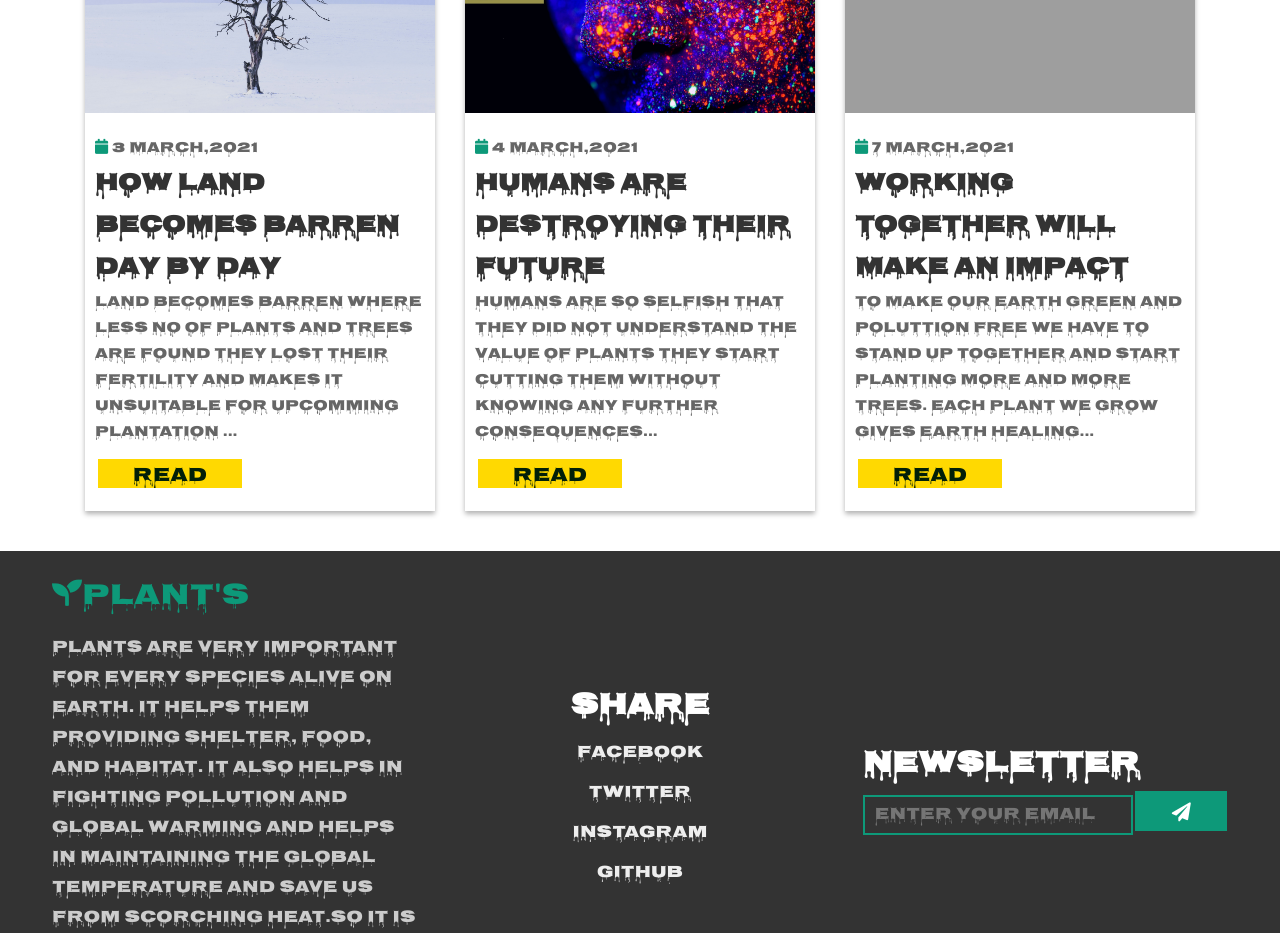
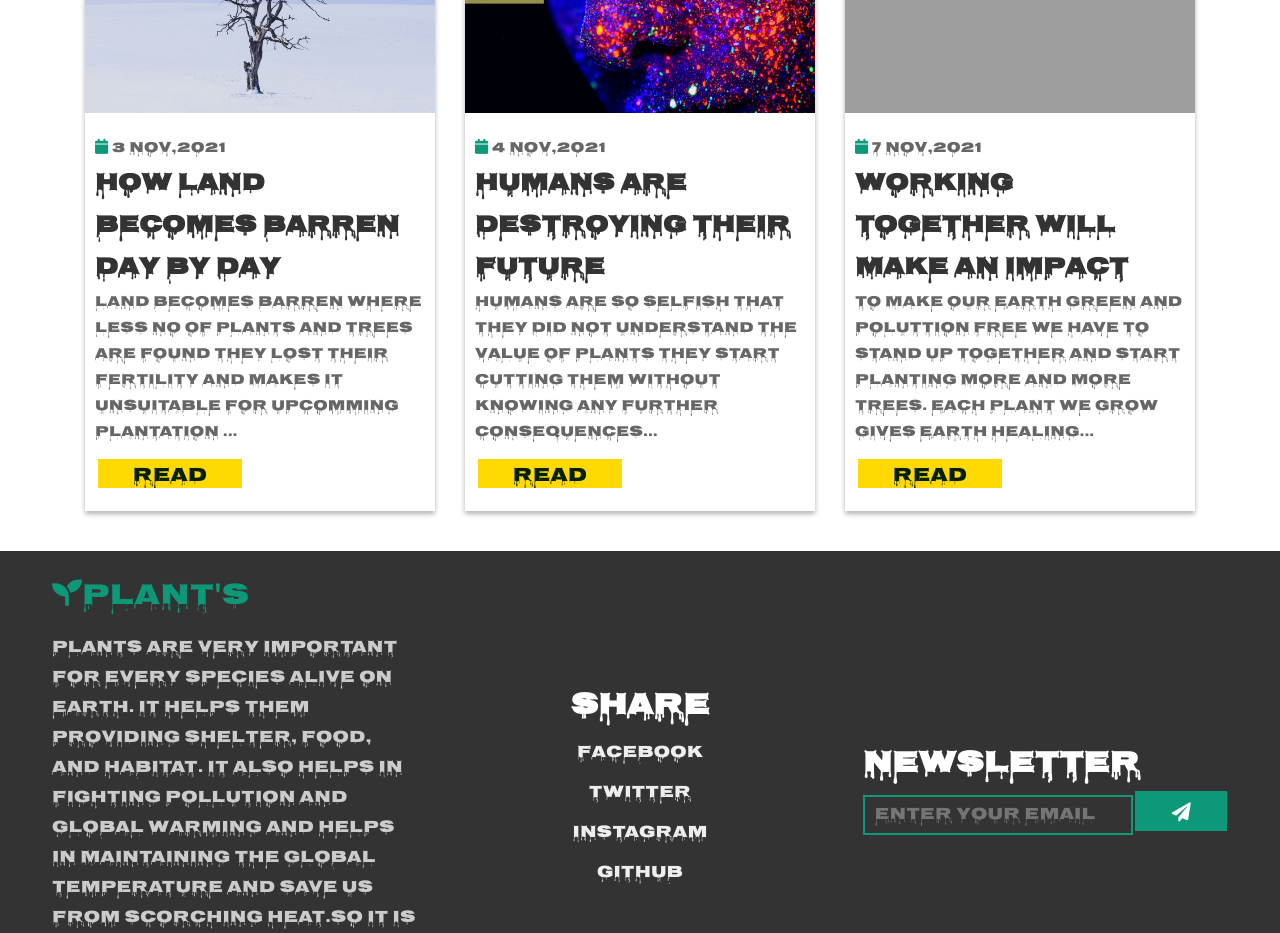
Before and after one commit to shubhamkumarjha123/THE-PLANET-FOUNDATION.github.io, a plain HTML site: page index.html in a window 1280 px wide. Shown: the part 4860-5793 px from the top of the page. Drawn offline with Linux system fonts and the light colour scheme; grey boxes are pictures that could not be loaded.

Commit message:
change
changing title and date

```diff
--- a/index.html
+++ b/index.html
@@ -4,7 +4,7 @@
 <head>
     <meta charset="UTF-8">
     <meta name="viewport" content="width=device-width, initial-scale=1.0">
-    <title>DONATION WEBSITE</title>
+    <title>THE PLANET FOUNDATION</title>
 
     <link rel="stylesheet" href="https://cdnjs.cloudflare.com/ajax/libs/font-awesome/5.15.2/css/all.min.css">
 
@@ -287,7 +287,7 @@
             <div class="box">
                 <img src="images/michal-zych-qV8VSz-zgkE-unsplash_edited.jpg" alt="">
                 <div class="content">
-                    <span> <i class="fas fa-calendar"></i> 3 march,2021 </span>
+                    <span> <i class="fas fa-calendar"></i> 3 Nov,2021 </span>
                     <h3>how land becomes barren day by day</h3>
                     <p>land becomes barren where less no of plants and trees are found they lost their fertility and makes it unsuitable for upcomming plantation ... </p>
                     <a href="https://accounts.google.com/signin/v2/identifier?service=accountsettings&passive=1209600&osid=1&continue=https%3A%2F%2Fmyaccount.google.com%2Fsigninoptions%2Ftwo-step-verification&followup=https%3A%2F%2Fmyaccount.google.com%2Fsigninoptions%2Ftwo-step-verification&rart=ANgoxcfixhCAEDWB5ktdXry1fNY5Fnl9NKVcTWHJ-50dolauzXzFMbUm2qO5gLSbkblvbkWwHeWzCQ7tUYrMyMiMlwTRTefTmg&flowName=GlifWebSignIn&flowEntry=ServiceLogin"><button class="btn">read more</button></a>
@@ -297,7 +297,7 @@
             <div class="box">
                 <img src="images/h-heyerlein-ndja2LJ4IcM-unsplash_edited.jpg" alt="">
                 <div class="content">
-                    <span> <i class="fas fa-calendar"></i> 4 march,2021 </span>
+                    <span> <i class="fas fa-calendar"></i> 4 Nov,2021 </span>
                     <h3>humans are destroying their future</h3>
                     <p>humans are so selfish that they did not understand the value of plants they start cutting them without knowing any further consequences...</p>
                     <a href="https://accounts.google.com/signin/v2/identifier?service=accountsettings&passive=1209600&osid=1&continue=https%3A%2F%2Fmyaccount.google.com%2Fsigninoptions%2Ftwo-step-verification&followup=https%3A%2F%2Fmyaccount.google.com%2Fsigninoptions%2Ftwo-step-verification&rart=ANgoxcfixhCAEDWB5ktdXry1fNY5Fnl9NKVcTWHJ-50dolauzXzFMbUm2qO5gLSbkblvbkWwHeWzCQ7tUYrMyMiMlwTRTefTmg&flowName=GlifWebSignIn&flowEntry=ServiceLogin"><button class="btn">read more</button></a>
@@ -307,7 +307,7 @@
             <div class="box">
                 <img src="images/wil-stewart-K_TbABnVzHo-unsplash.jpg"alt="">
                 <div class="content">
-                    <span> <i class="fas fa-calendar"></i> 7 march,2021 </span>
+                    <span> <i class="fas fa-calendar"></i> 7 Nov,2021 </span>
                     <h3>working together will make an impact</h3>
                     <p>to make our earth  green and poluttion free we have to stand up together and start planting more and more trees. each plant we grow gives earth healing...  </p>
                     <a href="https://accounts.google.com/signin/v2/identifier?service=accountsettings&passive=1209600&osid=1&continue=https%3A%2F%2Fmyaccount.google.com%2Fsigninoptions%2Ftwo-step-verification&followup=https%3A%2F%2Fmyaccount.google.com%2Fsigninoptions%2Ftwo-step-verification&rart=ANgoxcfixhCAEDWB5ktdXry1fNY5Fnl9NKVcTWHJ-50dolauzXzFMbUm2qO5gLSbkblvbkWwHeWzCQ7tUYrMyMiMlwTRTefTmg&flowName=GlifWebSignIn&flowEntry=ServiceLogin"><button class="btn">read more</button></a>
```
